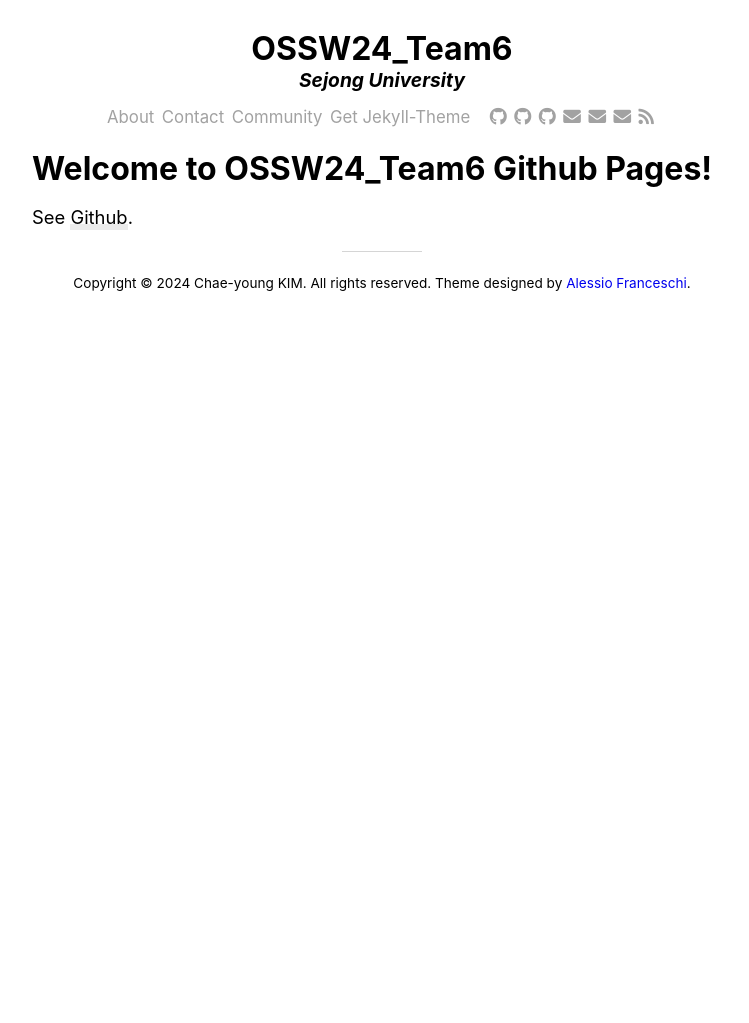
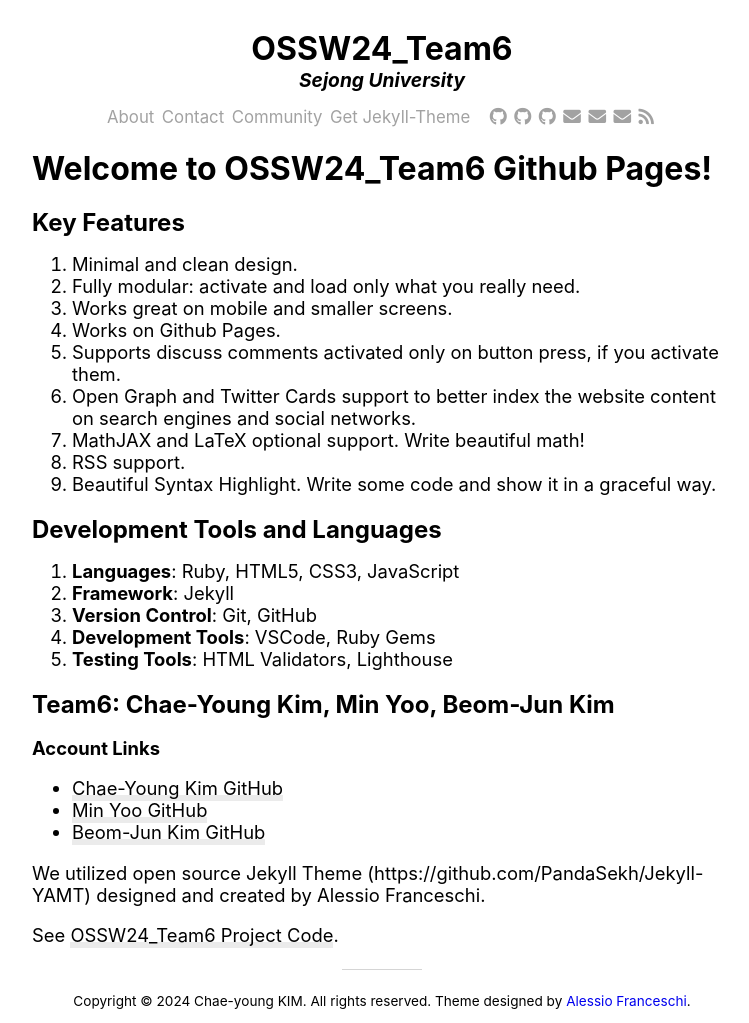
Before and after one commit to yoooousir/OSSW24_Team6, a Jekyll site: the page built from about.md, in a window 1280 px wide. Shown: the whole page, without its empty margins (258-1007 px from the left). Built offline with Jekyll 4.4.1, drawn with Linux system fonts in a browser that asks for light colours; nearby versions of some CDN libraries; before the commit the page ends 900 px from its top, so only the background shows below that.

Commit message:
Update about.md

```diff
--- a/about.md
+++ b/about.md
@@ -4,4 +4,32 @@ title: About
 ---
 
 # Welcome to OSSW24_Team6 Github Pages!
-See [Github](https://github.com/yoooousir/OSSW24_Team6.github.io).
+
+## Key Features
+1. Minimal and clean design.
+2. Fully modular: activate and load only what you really need.
+3. Works great on mobile and smaller screens.
+4. Works on Github Pages.
+5. Supports discuss comments activated only on button press, if you activate them.
+6. Open Graph and Twitter Cards support to better index the website content on search engines and social networks.
+8. MathJAX and LaTeX optional support. Write beautiful math!
+9. RSS support.
+10. Beautiful Syntax Highlight. Write some code and show it in a graceful way.
+
+## Development Tools and Languages
+1. **Languages**: Ruby, HTML5, CSS3, JavaScript
+2. **Framework**: Jekyll
+3. **Version Control**: Git, GitHub
+4. **Development Tools**: VSCode, Ruby Gems
+5. **Testing Tools**: HTML Validators, Lighthouse
+
+## Team6: Chae-Young Kim, Min Yoo, Beom-Jun Kim
+**Account Links**
+- [Chae-Young Kim GitHub](https://github.com/yoooousir)
+- [Min Yoo GitHub](https://github.com/tracer12)
+- [Beom-Jun Kim GitHub](https://github.com/tigerjun5199)
+
+
+We utilized open source Jekyll Theme (https://github.com/PandaSekh/Jekyll-YAMT) designed and created by Alessio Franceschi.
+
+See [OSSW24_Team6 Project Code](https://github.com/yoooousir/OSSW24_Team6.github.io).
```
